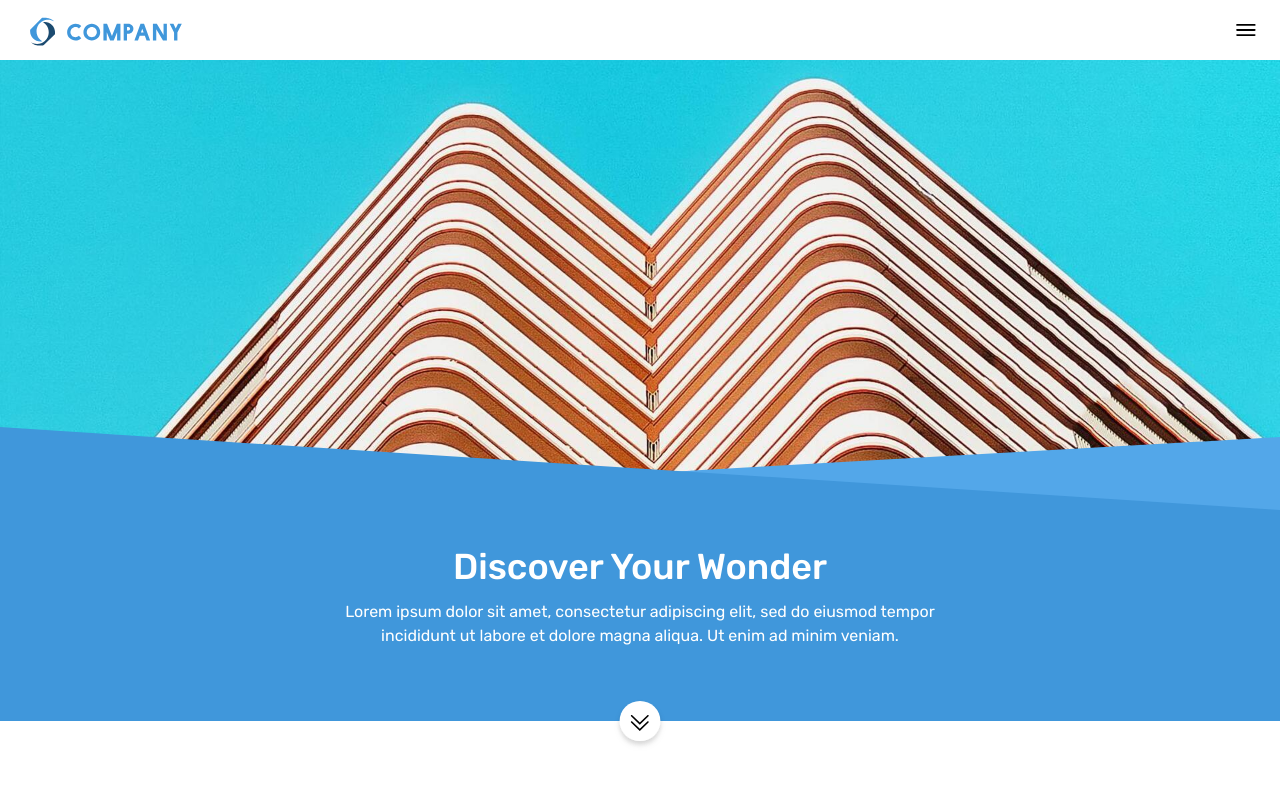
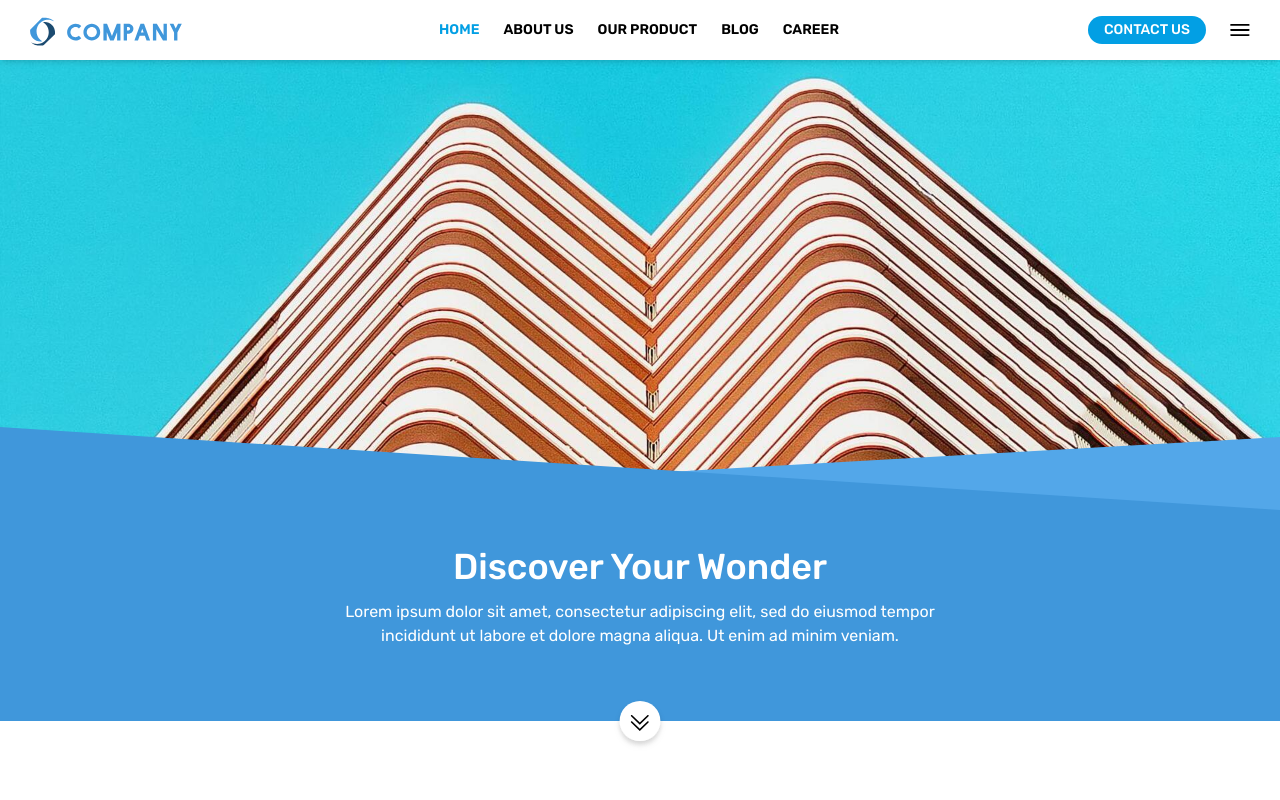
Before and after one commit to januarmaksum/Landing-page-company-SALT, a React (Vite) app: page / in a window 1280 px wide. Shown: the top 800 px of the page. Built offline with nearby package versions, Linux system fonts and the light colour scheme.

Commit message:
add menu header

```diff
--- a/src/components/Header/index.jsx
+++ b/src/components/Header/index.jsx
@@ -3,12 +3,22 @@ import IconBurger from "../../assets/icons/icon-burger.svg";
 
 export default function Header() {
   return (
-    <div className="container px-[30px] py-3.5 flex justify-between relative">
-      <a href="/">
-        <img src={Logo} alt="logo" />
-      </a>
-      <div className="absolute right-6 top-6">
-        <img src={IconBurger} alt="icon menu" />
+    <div className="px-[30px] py-3.5 fixed top-0 left-0 right-0 z-10 bg-white shadow-md">
+      <div className="flex justify-between relative items-center">
+        <a href="/">
+          <img src={Logo} alt="logo" />
+        </a>
+        <nav className="hidden lg:flex gap-6 uppercase text-sm font-semibold">
+          <a href="/" className="text-blue-700 hover:text-blue-700">Home</a>
+          <a href="/" className="hover:text-blue-700">About Us</a>
+          <a href="/" className="hover:text-blue-700">Our Product</a>
+          <a href="/" className="hover:text-blue-700">Blog</a>
+          <a href="/" className="hover:text-blue-700">Career</a>
+        </nav>
+        <div className="flex gap-6">
+          <a href="/" className="bg-blue-700 text-white px-4 py-1 rounded-full text-sm uppercase font-medium hidden lg:block">Contact Us</a>
+          <img src={IconBurger} alt="icon menu" />
+        </div>
       </div>
     </div>
   );
--- a/src/components/Hero/index.jsx
+++ b/src/components/Hero/index.jsx
@@ -3,7 +3,7 @@ import IconDoubleChevronDown from "../../assets/icons/icon-double-chevron-down.s
 
 export default function Hero() {
   return (
-    <div className="relative">
+    <div className="relative pt-[60px]">
       <div className="bg-hero-background bg-no-repeat h-60 md:h-96 xl:h-[450px] 2xl:h-[630px] bg-bottom lg:bg-center bg-cover relative">
         <div className={styleHero.triangelWrapperUp}>
           <svg
```
